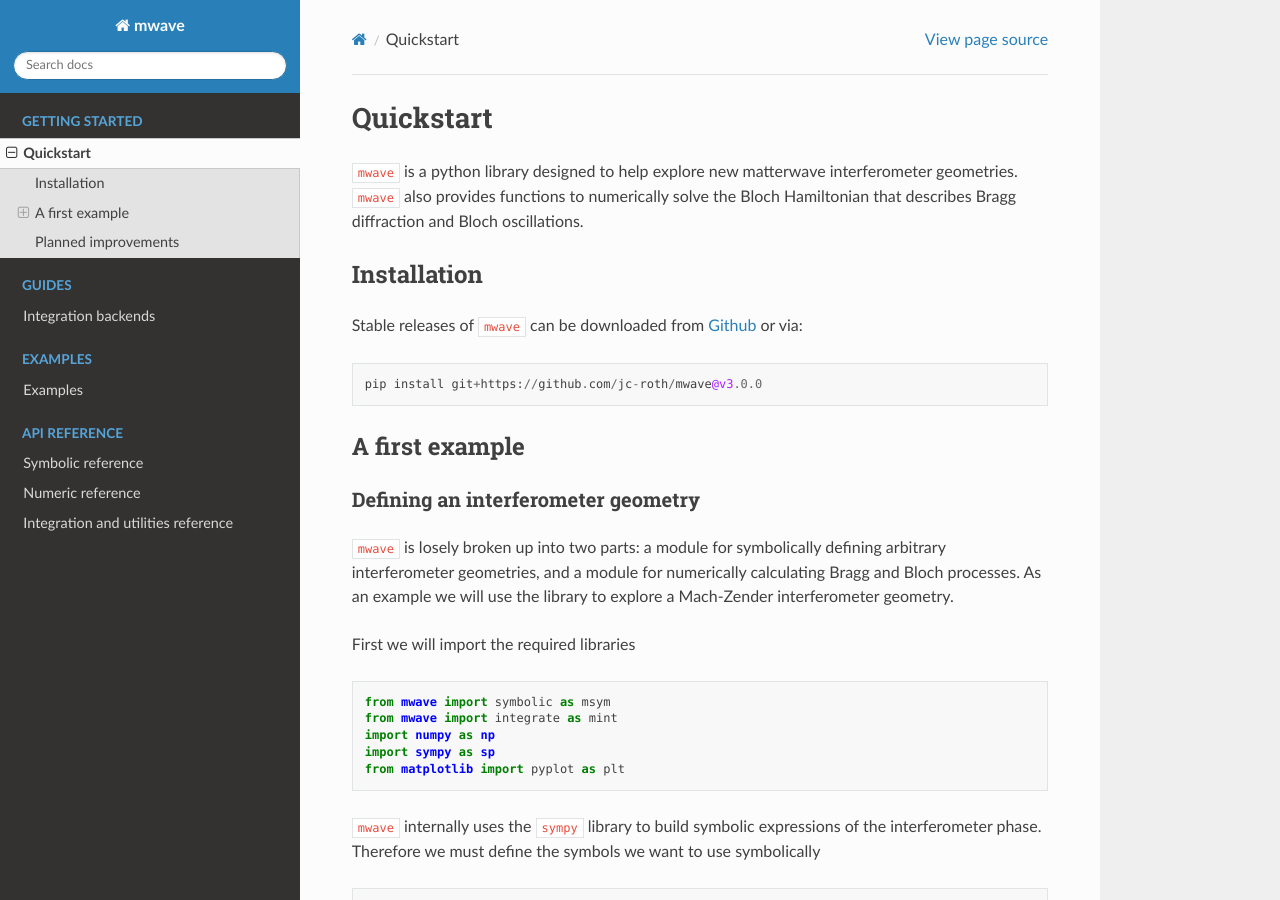
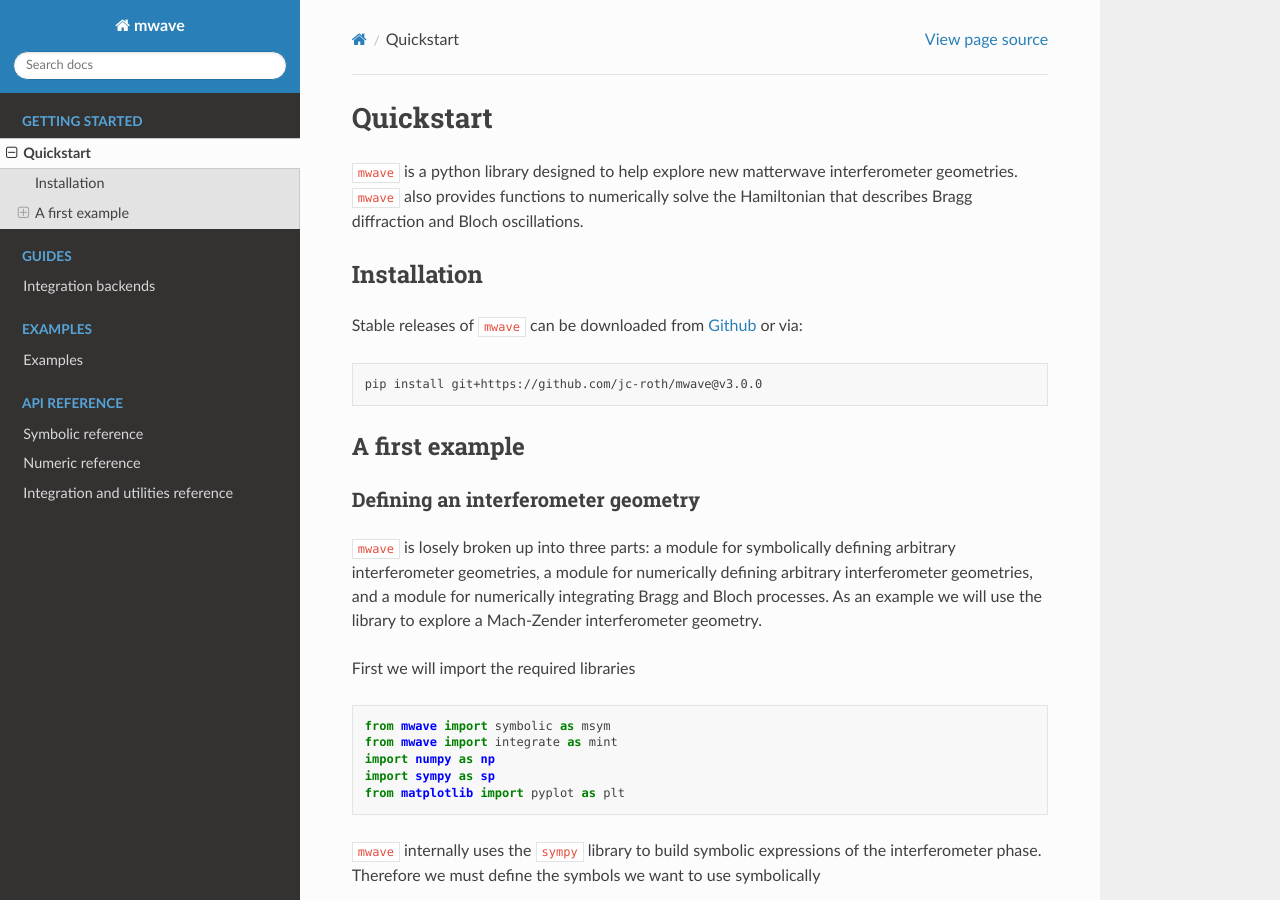
Before and after one commit to jc-roth/mwave, a Sphinx documentation site: the page built from docs/quickstart.rst, in a window 1280 px wide and 900 px high. Built offline with Sphinx 7.4.7 and the Read the Docs theme 3.1.0, drawn with Linux system fonts in a browser that asks for light colours; pages that are not in the unit, such as notebooks, are missing from menus; some of the changed text lies outside the part shown.

Commit message:
updated quickstart

```diff
--- a/docs/quickstart.rst
+++ b/docs/quickstart.rst
@@ -1,7 +1,7 @@
 Quickstart
 ##########
 
-:code:`mwave` is a python library designed to help explore new matterwave interferometer geometries. :code:`mwave` also provides functions to numerically solve the Bloch Hamiltonian that describes Bragg diffraction and Bloch oscillations.
+:code:`mwave` is a python library designed to help explore new matterwave interferometer geometries. :code:`mwave` also provides functions to numerically solve the Hamiltonian that describes Bragg diffraction and Bloch oscillations.
 
 Installation
 ============
@@ -10,7 +10,7 @@
 
 .. _Github: https://github.com/jc-roth/mwave/releases
 
-.. code-block::
+.. code-block:: bash
 
    pip install git+https://github.com/jc-roth/mwave@v3.0.0
 
@@ -20,11 +20,11 @@
 Defining an interferometer geometry
 -----------------------------------
 
-:code:`mwave` is losely broken up into two parts: a module for symbolically defining arbitrary interferometer geometries, and a module for numerically calculating Bragg and Bloch processes. As an example we will use the library to explore a Mach-Zender interferometer geometry.
+:code:`mwave` is losely broken up into three parts: a module for symbolically defining arbitrary interferometer geometries, a module for numerically defining arbitrary interferometer geometries, and a module for numerically integrating Bragg and Bloch processes. As an example we will use the library to explore a Mach-Zender interferometer geometry.
 
 First we will import the required libraries
 
-.. code:: ipython3
+.. code-block:: python
 
     from mwave import symbolic as msym
     from mwave import integrate as mint
@@ -36,7 +36,7 @@
 the interferometer phase. Therefore we must define the symbols we want
 to use symbolically
 
-.. code:: ipython3
+.. code-block:: python
 
     m, c, hbar, k, g, delta, n, T, t_traj = sp.symbols('m c hbar k g delta n T t_traj', real=True)
     k_eff = 2*k
@@ -45,7 +45,7 @@
 constants. In this example we will need to set the mass, speed of light,
 the Planck constant, and another variable called :code:`t_traj`.
 
-.. code:: ipython3
+.. code-block:: python
 
     msym.set_constants(m=m, c=c, hbar=hbar, t_traj=t_traj)
 
@@ -57,7 +57,7 @@
 Now we are ready to define unitary operators representing the beamsplitter,
 free evolution, and mirror that make up the Mach-Zender interferometer:
 
-.. code:: ipython3
+.. code-block:: python
 
     beamsplitter = msym.Beamsplitter(0, n, delta, k_eff, include_half_pi_shift=True)
     mirror = msym.Mirror(0, n, delta, k_eff)
@@ -66,7 +66,7 @@
 Now that we have defined our unitary operators we can define a new
 interferometer object and apply our unitary operators to it.
 
-.. code:: ipython3
+.. code-block:: python
 
     ifr = msym.Interferometer()
     ifr.apply(beamsplitter)
@@ -83,7 +83,7 @@
 first call the :py:meth:`mwave.symbolic.Interferometer.interfere` method to
 check which interferometer paths interfere.
 
-.. code:: ipython3
+.. code-block:: python
 
     interfering_paths = ifr.interfere()
     print(f'Found {len(interfering_paths)} interfering paths.')
@@ -99,7 +99,7 @@
 Now that we have computed the interfering paths we can compute the phase
 difference between each interfering output:
 
-.. code:: ipython3
+.. code-block:: python
 
     phase_differences = ifr.phases()
     for phase_difference in phase_differences:
@@ -122,7 +122,7 @@
 
 :py:func:`~mwave.integrate.propagate` takes the momentum grid, initial state, final time, two-photon detuning, and callable functions for the Rabi envelope and drive phase. For a Gaussian pulse we use the built-in :py:func:`~mwave.integrate.omega_fnc_gaussian` and :py:func:`~mwave.integrate.phase_fnc_constant`.
 
-.. code:: ipython3
+.. code-block:: python
 
     n0, nf = 0, 4
     sigma = 0.5
@@ -146,17 +146,13 @@
 
 The :py:meth:`~mwave.integrate.PropagateResult.plot` method produces a three-panel figure showing the population in each momentum state, the Rabi frequency profile, and the drive phase as a function of time.
 
-.. note::
-
-   The plots shown here may need to be regenerated after updating to the latest API.
-
 .. image:: static/output_16_0.png
 
 .. image:: static/output_16_1.png
 
 The population at any specific momentum state can also be queried with :py:meth:`~mwave.integrate.PropagateResult.population`:
 
-.. code:: ipython3
+.. code-block:: python
 
     print(f"Population in n={nf}: {result.population(2*nf):.4f}")
 
@@ -169,11 +165,17 @@
 Combining the interferometer model with simulation
 --------------------------------------------------
 
+.. note::
+
+   This section describes how to integrate numeric calculations with the symbolic interferometer module. This is slightly awkward. To simulate interferometers numerically with a more natural interface please see the `numeric interferometer example`_.
+
+.. _`numeric interferometer example`: examples/numeric_interferometer_usage.ipynb
+
 Lets say that we want to study the systematics introduced by the Bragg diffraction process in our Mach-Zender geometry. To do this we need to combine the numerical computation we've made using :py:func:`mwave.integrate.propagate` with our symbolic representation of the interferometer geometry. This is accomplished in a straightforward way by defining custom :py:class:`mwave.symbolic.Unitary` classes that inherit from the :py:class:`mwave.symbolic.Beamsplitter` and :py:class:`mwave.symbolic.Mirror` classes.
 
 Our beamsplitters will couple momentum states :math:`0` and :math:`n`
 
-.. code:: ipython3
+.. code-block:: python
 
     class BraggBeamsplitter(msym.Beamsplitter):
 
@@ -206,7 +208,7 @@
 Now we can define new unitary operators using these definitions and
 apply them to an interferometer.
 
-.. code:: ipython3
+.. code-block:: python
 
     bragg_beamsplitter = BraggBeamsplitter(0, n, delta, k_eff)
     bragg_mirror = BraggMirror(0, n, delta, k_eff)
@@ -222,7 +224,7 @@
 function to automatically map the interferometer outputs into their
 respective ports.
 
-.. code:: ipython3
+.. code-block:: python
 
     ifr_num.interfere()
     port_dict, junk_port, no_port = ifr_num.get_ports({n: 'upper', 0: 'lower'})
@@ -232,7 +234,7 @@
 respective complex amplitudes. To generate these functions we must also
 set our symbolic variables to numeric values.
 
-.. code:: ipython3
+.. code-block:: python
 
     subs = {hbar:1, k:1, m: 1, g: 1, n: 4, delta: 4*n, T:5}
 
@@ -254,7 +256,7 @@
 Finally we can compute and plot how the populations vary as a function
 of the input particle velocity
 
-.. code:: ipython3
+.. code-block:: python
 
     vs = np.linspace(-0.5, 0.5, 50)
     upper = np.full_like(vs, np.nan)
@@ -288,7 +290,7 @@
 Sometimes we might be interested in having more direct control over the phases
 that contribute to this numerical calculation. To help with this :code:`mwave` provides the code generation function :py:meth:`mwave.symbolic.Interferometer.generate_code_outline`:
 
-.. code:: ipython3
+.. code-block:: python
 
     port_dict, junk_port, no_port = ifr.get_ports({n: 'upper', 0: 'lower'})
     print(ifr.generate_code_outline(port_dict))
@@ -342,12 +344,3 @@
         return poplower, popupper
 
 We can see that this outline computes the wavefunctions output by the interferometer. We can use this outline to start incorporating additional interferometer effects.
-
-Planned improvements
-====================
-
-Several changes are planned for the future:
-
-- Support installation from Pypi
-- Better code generation
-- Adding a variable in :py:class:`mwave.symbolic.InterferometerNode` to track the internal state.
```
